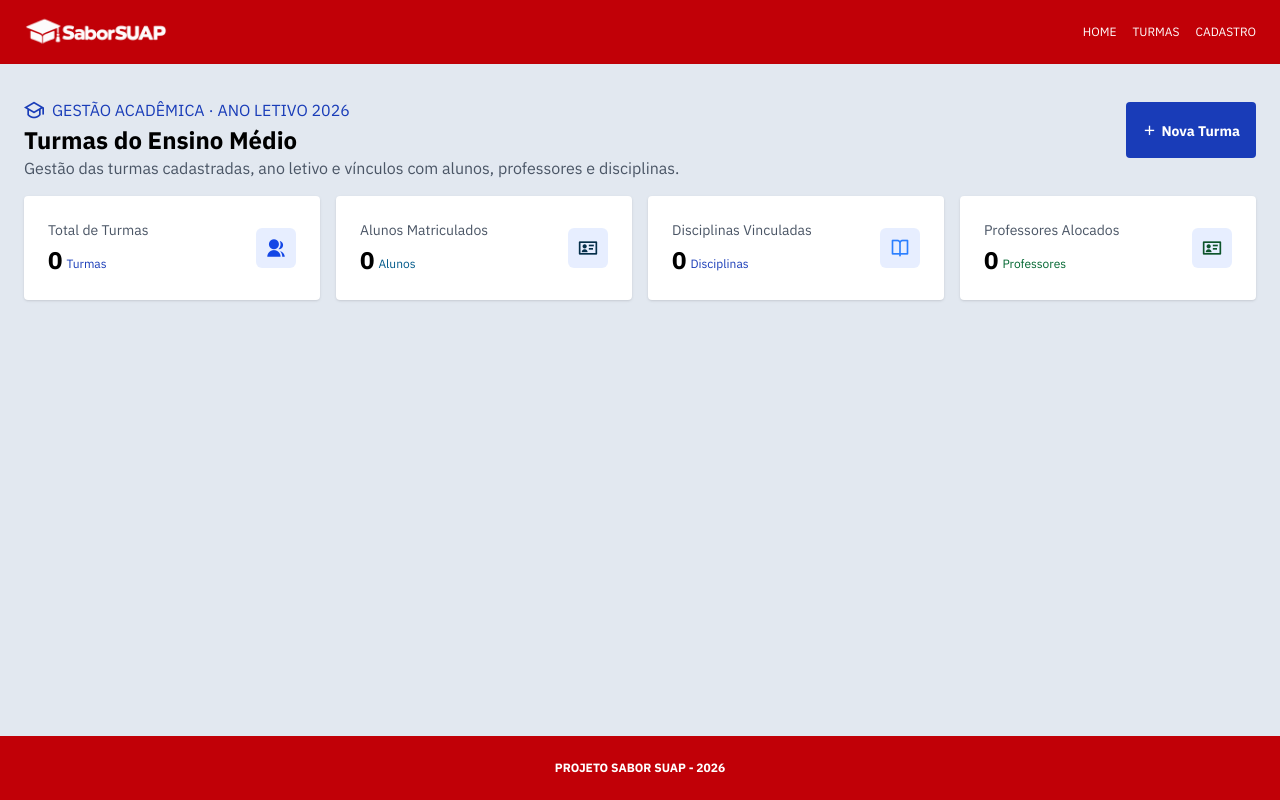
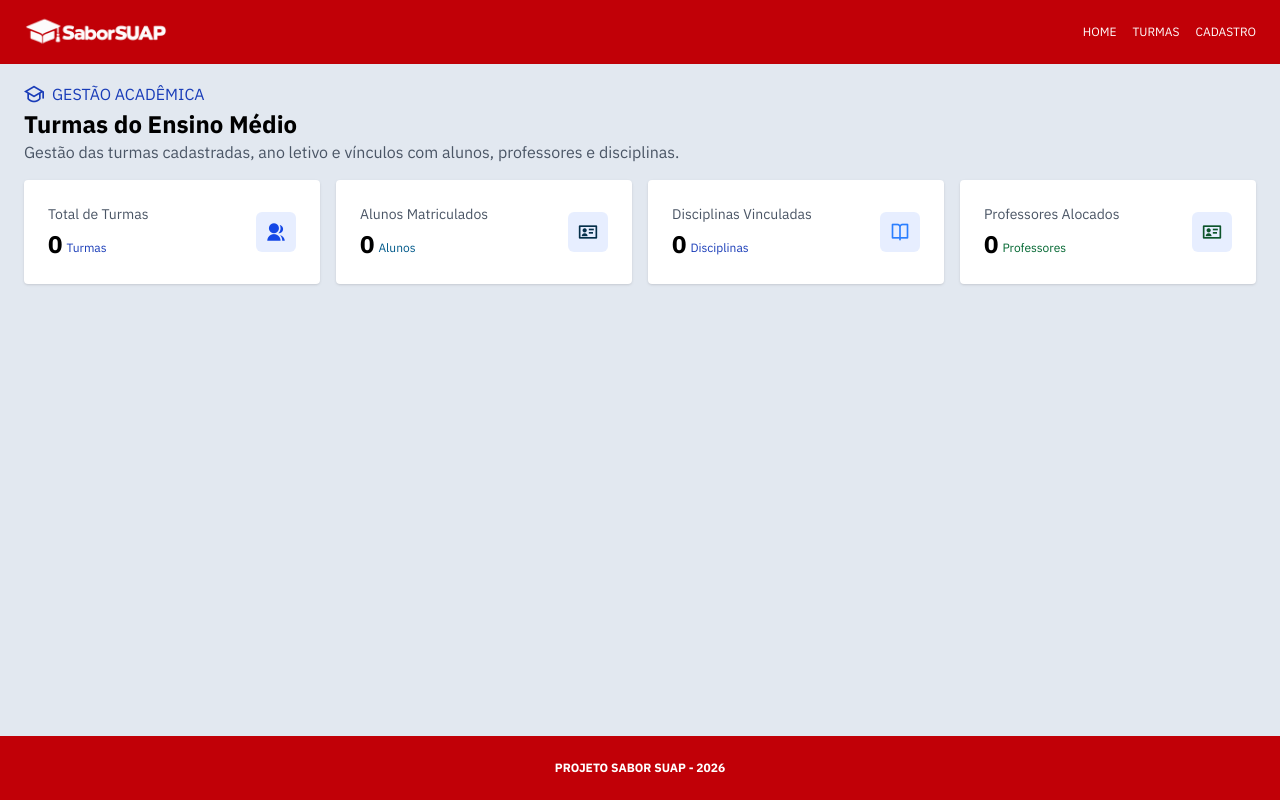
Before and after one commit to pedrofreyervicente/projeto-sabor-suap, a Flask app: page /turmas in a window 1280 px wide. Run offline with Flask 3, Linux system fonts and the light colour scheme; some libraries are stand-ins or nearby versions.

Commit message:
componente do titulo da pagina

```diff
--- a/static/js/notas.js
+++ b/static/js/notas.js
@@ -29,7 +29,8 @@ $(document).ready(function () {
             contentType: 'application/json',
             data: JSON.stringify(dados),
             success: function (response) {
-                console.log('Resposta do servidor:', response);
+                alert("Notas salvas com sucesso");
+                window.location.reload();
             },
             error: function (xhr, status, error) {
                 alert('Erro ao salvar as notas.');
--- /dev/null
+++ b/templates/components/pagina-titulo.html
@@ -0,0 +1,9 @@
+<div>
+    <div class="flex flex-row items-center text-blue-800 gap-2">
+        <i class="ri-graduation-cap-line text-xl"></i>
+        <div class="text-md uppercase">gestão acadêmica</div>
+    </div>
+
+    <div class="text-2xl font-bold">{{ titulo }}</div>
+    <div class="text-2sm text-gray-600">{{ descricao }}</div>
+</div>
--- a/templates/turmas/lista.html
+++ b/templates/turmas/lista.html
@@ -3,25 +3,12 @@
 {% block title %}Turmas{% endblock %}
 
 {% block content %}
-<div class="flex flex-row items-center justify-between">
-    <div>
-        <div class="flex flex-row items-center text-blue-800 pt-4">
-            <div class="text-xl">
-                <i class="ri-graduation-cap-line"></i>
-            </div>
-            <div class="text-md uppercase ml-2">gestão acadêmica · ano letivo 2026</div>
-        </div>
 
-        <div class="text-2xl font-bold">Turmas do Ensino Médio</div>
-        <div class="text-2sm text-gray-600 mb-4">Gestão das turmas cadastradas, ano letivo e vínculos com alunos, professores e disciplinas.</div>
-    </div>
 
-    <div class="bg-blue-800 text-white rounded p-4 mb-4">
-        <a href="#" class="text-white! no-underline!">
-            <i class="ri-add-line"></i>
-            <span class="text-sm text-white font-bold no-underline!">Nova Turma</span>
-        </a>
-    </div>
+<div class="mb-4">
+    {% with titulo = "Turmas do Ensino Médio",  descricao="Gestão das turmas cadastradas, ano letivo e vínculos com alunos, professores e disciplinas." %}
+        {% include 'components/pagina-titulo.html' %}
+    {% endwith %}
 </div>
 
 <div class="grid md:grid-cols-2 lg:grid-cols-4 gap-4">
```
Also changed, not shown: templates/cadastro/lista.html (+4 -12 lines), templates/turmas/detalhe-disciplinas.html (indentation only).
